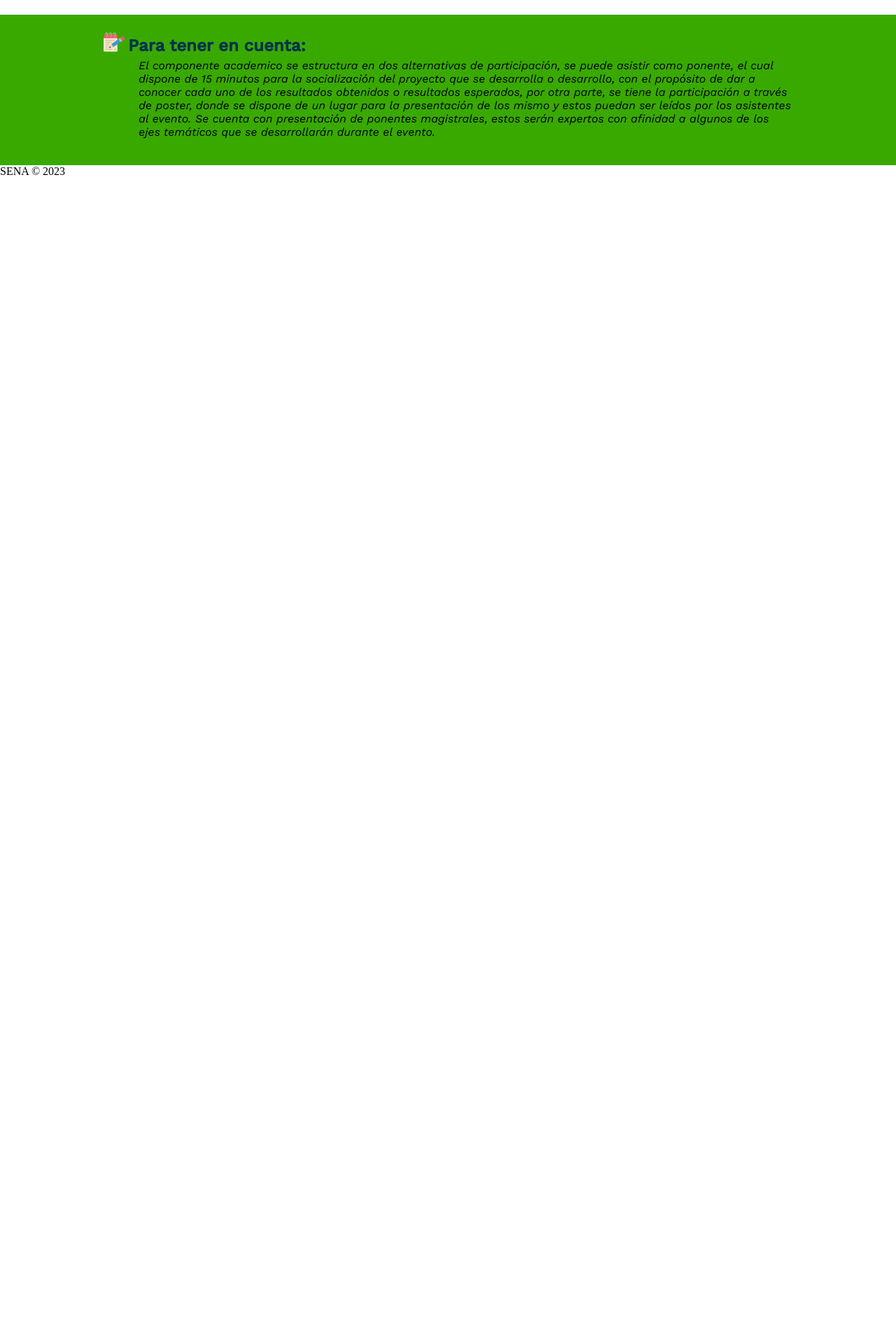
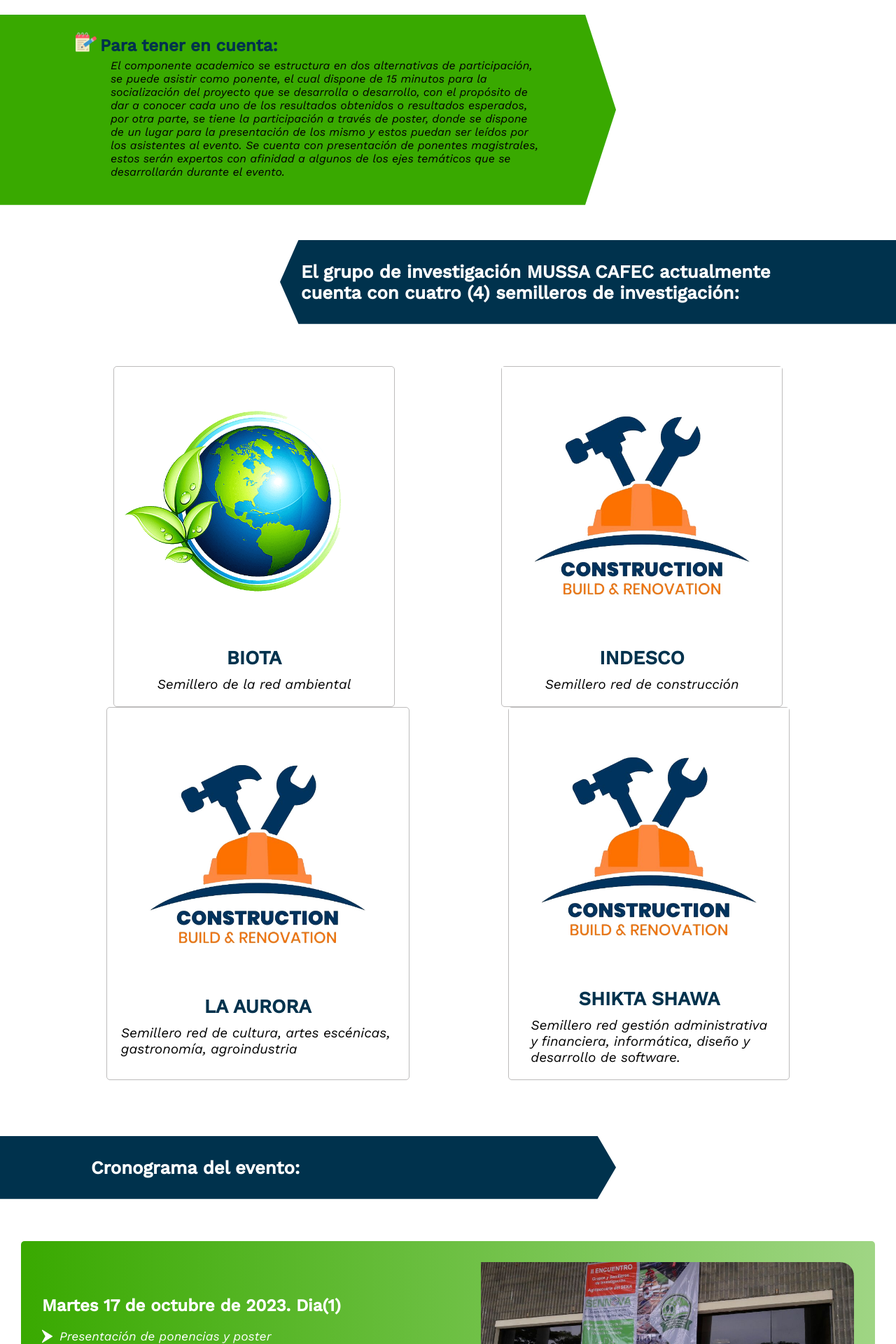
Before and after one commit to Cardenas2915/MussaCafec, a PHP site: page /MussaCafec/index.php?vista=Informacion in a window 1280 px wide. Shown: the part 1960-3880 px from the top of the page at 70% size. Before the commit the page ends 2210 px from the top, so only its background shows below. Run offline with PHP 8.4, Linux system fonts and the light colour scheme.

Commit message:
se complementa pagina de informacion

```diff
--- a/css/informacion.css
+++ b/css/informacion.css
@@ -184,11 +184,9 @@ main h1{
     align-content: center;
     justify-content: center;
     background: var(--verdeSena);
-    margin-top: 50px;
-    width: 100%;
-    height: 100%;
+    clip-path: polygon(0% 0%, 95% 0, 100% 50%, 95% 100%, 0% 100%);
+    margin: 50px 400px 50px 0;
     transition: all .5s;
-    cursor: pointer;
 }
 .info:hover{
     transform: scale(1.1);
@@ -211,3 +209,111 @@ main h1{
     font-size: 1rem;
     margin-left: 50px;
 }
+/* SECCION DE SEMILLEROS */
+.title-semilleros{
+    margin-left: 400px;
+    padding: 30px;
+    background:var(--azulSena);
+    clip-path: polygon(3% 0, 100% 0%, 100% 100%, 3% 100%, 0% 50%);
+    transition: all .5s;
+}
+.title-semilleros:hover{
+    transform: scale(1.1);
+}
+.title-semilleros h1{
+    display: flex;
+    flex-direction: row-reverse;
+    margin-right: 70px;
+    color: var(--colorwhite);
+    font-size: 1.6rem;
+    font-family:"WorkSans-Medium";
+}
+.cont_semillero{
+    display: flex;
+    flex-wrap: wrap;
+    justify-content: space-evenly;
+    align-content: center;
+    margin:60px 30px 80px 30px ;
+}
+.semillero img{
+    width: 400px;
+}
+.semillero{
+    border: 1px solid rgba(161, 160, 160, 0.699);
+    border-radius: 5px;
+    display: flex;
+    flex-direction: column;
+    justify-content: center;
+    align-items: center;
+    padding: 0 0 20px 0;
+    margin:0 20px;
+}
+.semillero h1{
+    font-family:"WorkSans-Medium";
+    color: var(--azulSena);
+    font-size: 1.7rem;
+    margin-bottom: 10px;
+}
+.semillero p, .semillero pre{
+    font-family:"WorkSans-Italic";
+    font-size: 1.2rem;
+}
+.semillero pre{
+    padding:0 20px;
+}
+/* SECCION PARA EL CRONOGRAMA */
+.title_cronograma{
+    padding: 30px;
+    margin-right:400px;
+    background:var(--azulSena);
+    clip-path: polygon(0% 0%, 97% 0, 100% 50%, 97% 100%, 0% 100%);
+    transition: all .5s;
+}
+.title_cronograma h1{
+    margin-left: 100px;
+    font-size: 1.6rem;
+    font-family:"WorkSans-Medium";
+    color:var(--colorwhite);
+}
+.title_cronograma:hover{
+    transform: scale(1.1);
+}
+.icon_cronograma{
+    width: 15px;
+    height: 20px;
+    margin-right: 10px;
+    filter: invert(100%);
+}
+.cont_text{
+    display: flex;
+    justify-content: space-between;
+    align-items: center;
+    background: rgb(57,169,0);
+    background: linear-gradient(90deg, rgba(57,169,0,1) 0%, rgba(57,169,0,0.48082983193277307) 100%);
+    padding: 30px;
+    margin:60px 30px 60px 30px;
+    border-radius:5px ;
+}
+.img_cronograma1 img{
+    height: 300px;
+    border-radius: 0 20px 0 20px;
+}
+.text_cronograma h1{
+    font-family:"WorkSans-Medium";
+    color: var(--azulSena);
+    font-size: 1.5rem;
+    margin-bottom: 20px;
+    color: #fff;
+}
+.text_cronograma ul li{
+    list-style: none;
+    margin-bottom: 10px;
+    display: flex;
+    align-content: center;
+    font-family:"WorkSans-Italic";
+    font-size: 1.1rem;
+    color: #fff;
+}
+.text_cronograma ul li:last-of-type{
+    max-width: 80%;
+}
--- a/views/contenido/Informacion.php
+++ b/views/contenido/Informacion.php
@@ -164,9 +164,73 @@
         <br>
     </div>
 </section>
-<section class="semilleros" id="semilleros">
+<!-- CONTENIDO PARA SEMILLEROS -->
+<section class="cont-semilleros" id="semilleros">
+    <div class="title-semilleros">
+        <h1>El grupo de investigación MUSSA CAFEC actualmente cuenta con cuatro (4) semilleros de investigación:</h1>
+    </div>
+    <div class="cont_semillero">
+        <div class="semillero">
+            <img src="./img/ambiental1.png" alt="">
+            <h1>BIOTA</h1>
+            <p>Semillero de la red ambiental</p>
+        </div>
 
+        <div class="semillero">
+            <img src="./img/construccion.jpg" alt="">
+            <h1>INDESCO</h1>
+            <p>Semillero red de construcción</p>
+        </div>
+
+        <div class="semillero">
+            <img src="./img/construccion.jpg" alt="">
+            <h1>LA AURORA</h1>
+            <pre>Semillero red de cultura, artes escénicas,
+gastronomía, agroindustria</pre>
+        </div>
+
+        <div class="semillero">
+            <img src="./img/construccion.jpg" alt="">
+            <h1>SHIKTA SHAWA</h1>
+            <pre>Semillero red gestión administrativa
+y financiera, informática, diseño y
+desarrollo de software.</pre>
+        </div>
+    </div>
 </section>
+<!-- CONTENIDO PARA EL CRONOGRAMA DE ACTIVIDADES -->
 <section class="cronograma" id="cronograma">
-
+    <div class="title_cronograma">
+        <h1>Cronograma del evento:</h1>
+    </div>
+    <div class="cont_text">
+        <div class="text_cronograma">
+            <h1>Martes 17 de octubre de 2023. Dia(1)</h1>
+            <ul>
+                <li><img class="icon_cronograma" src="./img/flecha-correcta.png" alt=""> Presentación de ponencias y poster</li>
+                <li><img class="icon_cronograma" src="./img/flecha-correcta.png" alt="">Presentación feria empresarial</li>
+                <li><img class="icon_cronograma" src="./img/flecha-correcta.png" alt="">Capacitaciones LEGO Education</li>
+                <li><img class="icon_cronograma" src="./img/flecha-correcta.png" alt="">Estas actividades todas iniciaran en el auditorio con una ceremonia de apertura y
+                    posterior a ello iniciaran actividades de forma paralela.</li>
+            </ul>
+        </div>
+        <div class="img_cronograma1">
+            <img src="./img/eventoDia1.jpeg" alt="">
+        </div>
+    </div>
 </section>
+<section class="cronograma">
+    <div class="cont_text">
+        <div class="text_cronograma ">
+            <h1>Miercoles 18 de octubre de 2023. Dia(2)</h1>
+            <ul>
+                <li><img class="icon_cronograma" src="./img/flecha-correcta.png" alt=""> Presentación de ponencias y poster</li>
+                <li><img class="icon_cronograma" src="./img/flecha-correcta.png" alt=""> Presentación feria empresarial</li>
+                <li><img class="icon_cronograma" src="./img/flecha-correcta.png" alt=""> Torneo de robótica</li>
+            </ul>
+        </div>
+        <div class="img_cronograma1">
+            <img src="./img/eventoDia1.jpeg" alt="">
+        </div>
+    </div>
+</section>
```
Also changed, not shown: css/semilleros.css (deleted, +0 -63 lines), views/contenido/semilleros.php (deleted, +0 -40 lines), img/eventoDia1.jpeg (added), img/flecha-correcta.png (added).
